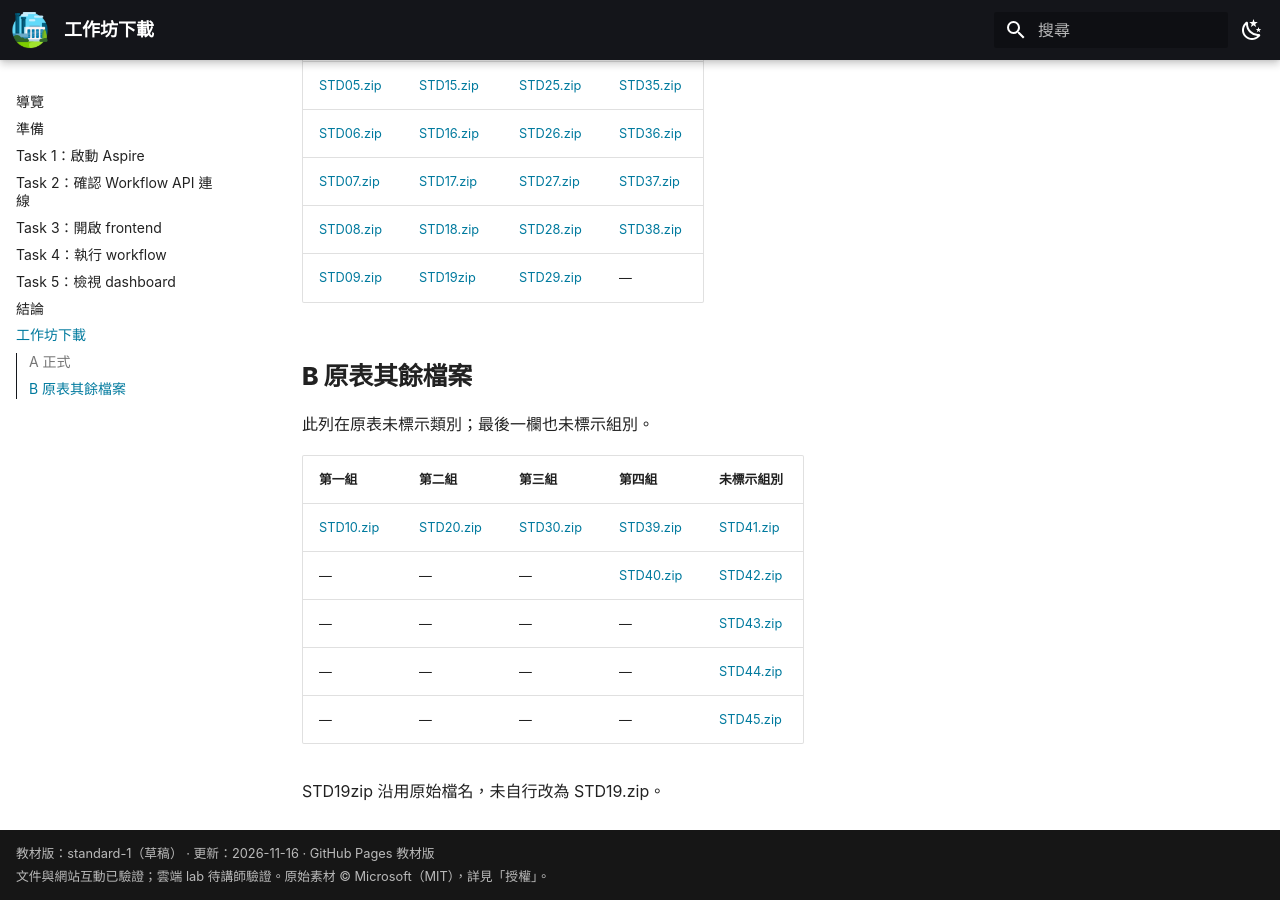
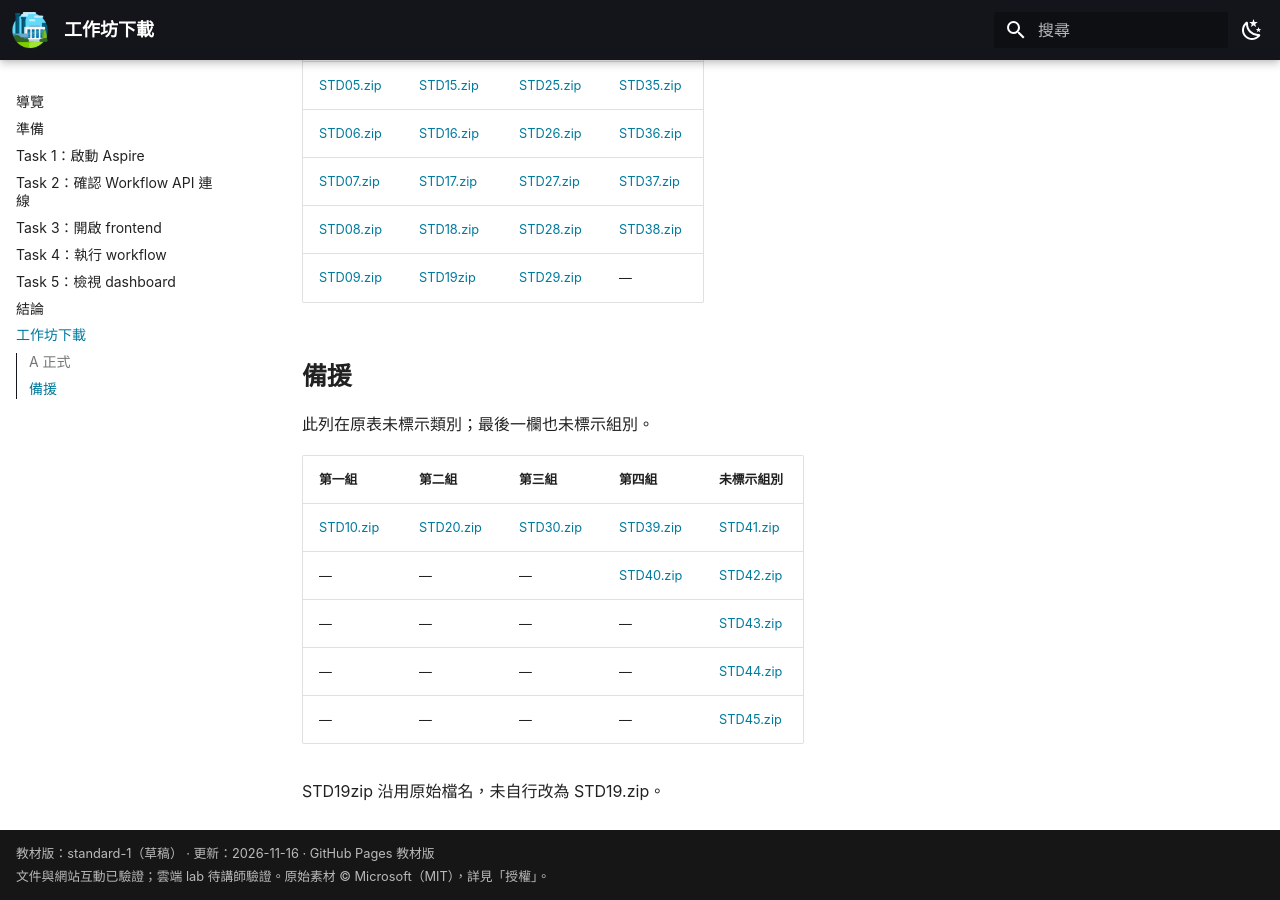
Before and after one commit to ownway22/workshop-agentic-factory-pages, an MkDocs documentation site: the page built from docs/workshop-downloads.md, in a window 1280 px wide and 900 px high, scrolled down 535 px. Built offline with MkDocs 1.6.1 and Material for MkDocs 9.7.7, drawn with Linux system fonts in a browser that asks for light colours.

Commit message:
Rename remaining download section to backup
Co-authored-by: Copilot App <223556219+Copilot@users.noreply.github.com>

```diff
--- a/docs/workshop-downloads.md
+++ b/docs/workshop-downloads.md
@@ -18,7 +18,7 @@
 | [STD08.zip](https://livesend.microsoft.com/i/YQ2qVruoBbrSdjb___v9rTrt3JDsznlnIZzfkPl1DCig5i___TqBcKtxls53PLUSSIGN7jsqlPLUSSIGNbD9HUsFZBzPLUSSIGN0makC3cfMcIuHbcdzPLUSSIGNstzCgQdF1tzBfRAR483f8xsMhclssaE5KUIF) | [STD18.zip](https://livesend.microsoft.com/i/YQ2qVruoBbrSdjb___v9rTrt3JDsznlnIZzfkPl1DCig7ebrdGoVDaxcOqjiwjS2WYUoTAOWK5PLUSSIGNiunlQ0bqNcD1lB___lu1CPTSzriPzJoMPLUSSIGNpn8rXdLPLUSSIGNe7WbQdks2az6tQPM) | [STD28.zip](https://livesend.microsoft.com/i/YQ2qVruoBbrSdjb___v9rTrt3JDsznlnIZzfkPl1DCig7PLUSSIGNClF0XRjOYT___0zvR04oWb6JivsHE8abtSez4XE3cPLUSSIGNuT1yFFzaml7eovVNHj5ZPTb78b1La3MBzSN8vCNBhAPLUSSIGNW) | [STD38.zip](https://livesend.microsoft.com/i/YQ2qVruoBbrSdjb___v9rTrt3JDsznlnIZzfkPl1DCig7PLUSSIGNClF0XRjOYT___0zvR04oWbjbNF8SVTJe___R2zzC___eAvYUfYyPLUSSIGNZPLUSSIGNF3Hj1frDDySDFICFGH9lwuz4YBvu3yUdR2Hk) |
 | [STD09.zip](https://livesend.microsoft.com/i/YQ2qVruoBbrSdjb___v9rTrt3JDsznlnIZzfkPl1DCig6iwzSaGveJUVvnq2dD11dCsEuYilFAFH6j0fE4MU6eIzUtmSIsfCHUAohWwhK___HMcjxanhXETurwJjZyaITwkW) | [STD19zip](https://livesend.microsoft.com/i/YQ2qVruoBbrSdjb___v9rTrt3JDsznlnIZzfkPl1DCig4bEdvYIy9GVyNK0FTwnm3Pw80xyF2KOYE___xv5Fe7VMpU56mdh2BRw8I1ePLUSSIGNYVZySflgnBpAopbEquIqhOiVpdRy) | [STD29.zip](https://livesend.microsoft.com/i/YQ2qVruoBbrSdjb___v9rTrt3JDsznlnIZzfkPl1DCig49Q6r7Zd2eZ3Nl1R1S4OgkkhULN2VVEgV0n___KaaBOa1Rwj___w3fZzszOK2QqcpzujVRiTIm9t5cIX2hzN6PLUSSIGNIAEB) | — |
 
-## B 原表其餘檔案
+## 備援
 
 此列在原表未標示類別；最後一欄也未標示組別。
 
```
